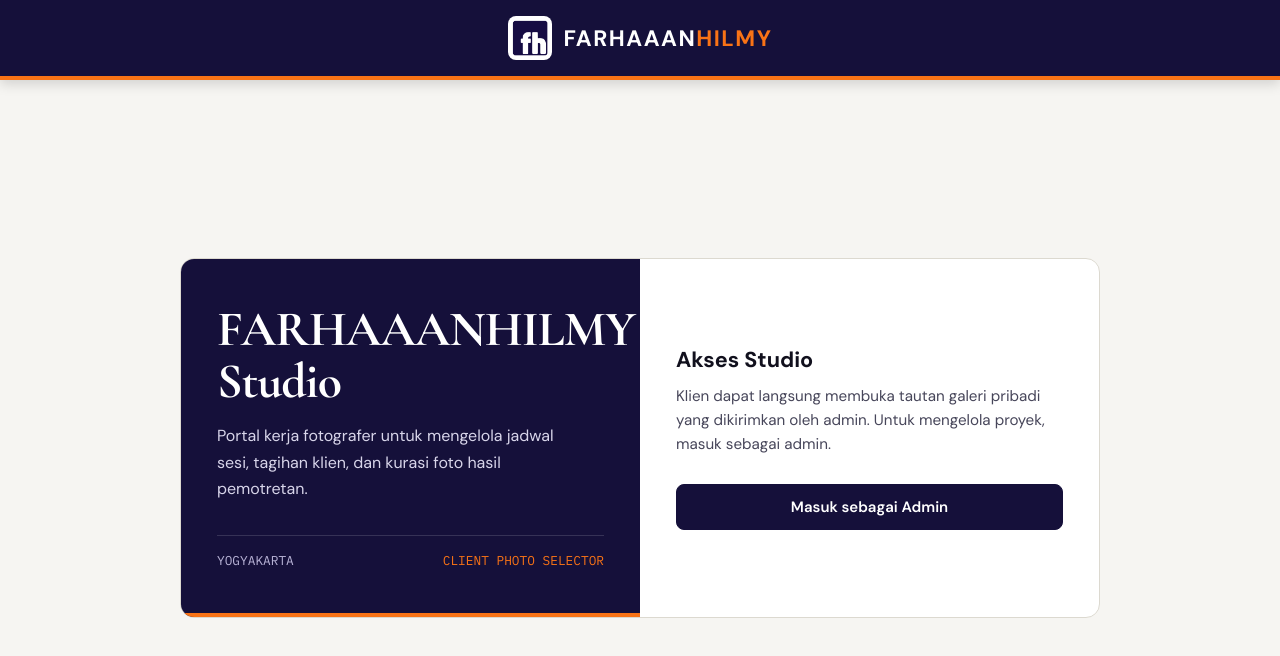
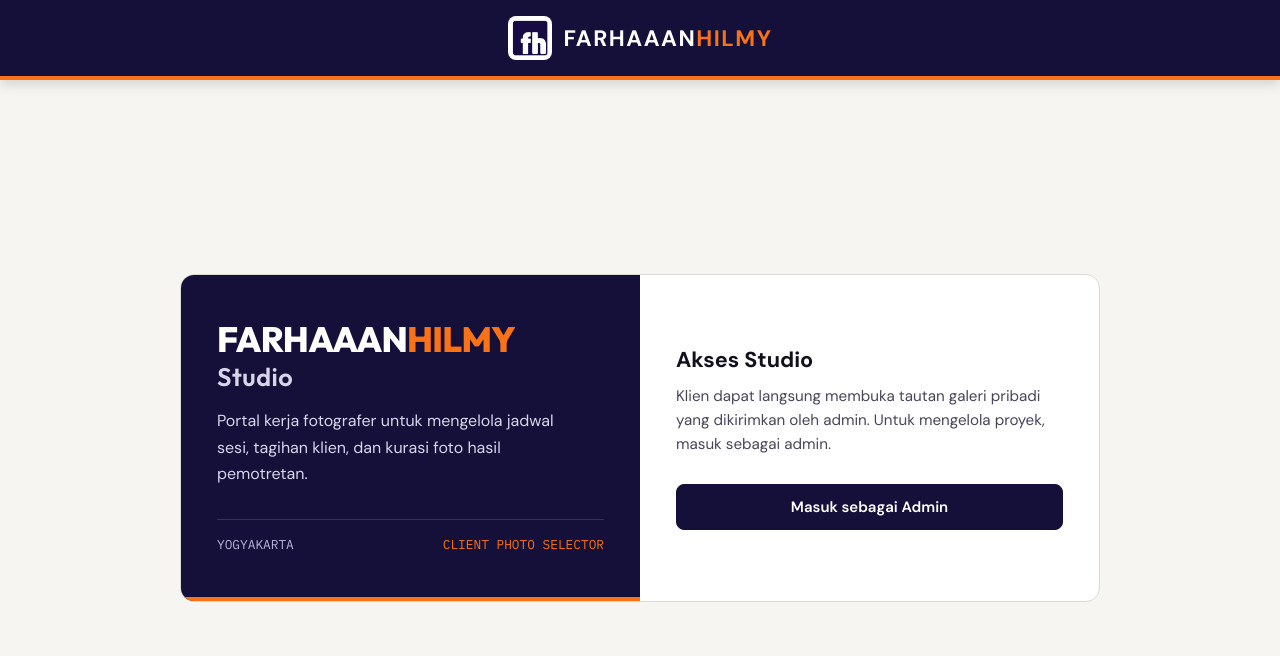
Before and after one commit to irfandelix/farhaaanhilmyphotographer, a Next.js app: page / in a window 1280 px wide. Shown: the top 656 px of the page. Built offline with nearby package versions, Linux system fonts and the light colour scheme; no server answers.

Commit message:
style: switch display font to Outfit and fix hero title sizing

```diff
--- a/src/app/globals.css
+++ b/src/app/globals.css
@@ -1,5 +1,5 @@
 :root {
-  --font-display: 'Cormorant Garamond', Georgia, serif;
+  --font-display: 'Outfit', system-ui, -apple-system, sans-serif;
   --font-sans: 'DM Sans', system-ui, -apple-system, sans-serif;
   --font-mono: 'IBM Plex Mono', monospace;
   --primary: #15103a;
--- a/src/app/layout.js
+++ b/src/app/layout.js
@@ -18,7 +18,7 @@ export default function RootLayout({ children }) {
         <link rel="preconnect" href="https://fonts.gstatic.com" crossOrigin="anonymous" />
         <link
           rel="stylesheet"
-          href="https://fonts.googleapis.com/css2?family=Cormorant+Garamond:wght@600;700&family=DM+Sans:wght@400;500;600;700&family=IBM+Plex+Mono:wght@400;500;600&display=swap"
+          href="https://fonts.googleapis.com/css2?family=DM+Sans:wght@400;500;600;700&family=IBM+Plex+Mono:wght@400;500;600&family=Outfit:wght@600;700;800&display=swap"
         />
       </head>
       <body>
--- a/src/app/page.js
+++ b/src/app/page.js
@@ -74,15 +74,19 @@ export default function Home() {
           <div>
             <h1
               style={{
-                fontFamily: 'var(--font-display), Georgia, serif',
-                fontSize: 'clamp(2.25rem, 4vw, 3.1rem)',
-                fontWeight: '700',
-                lineHeight: 1.05,
+                fontFamily: 'var(--font-display)',
+                fontSize: 'clamp(1.65rem, 2.8vw, 2.2rem)',
+                fontWeight: '800',
+                lineHeight: 1.15,
                 letterSpacing: '-0.02em',
                 marginBottom: '16px',
+                overflowWrap: 'break-word',
               }}
             >
-              FARHAAANHILMY Studio
+              FARHAAAN<span style={{ color: 'var(--accent)' }}>HILMY</span>
+              <span style={{ display: 'block', fontWeight: '600', fontSize: '0.72em', color: '#d8d5ea', marginTop: '4px', letterSpacing: '0.02em' }}>
+                Studio
+              </span>
             </h1>
             <p
               style={{
```
